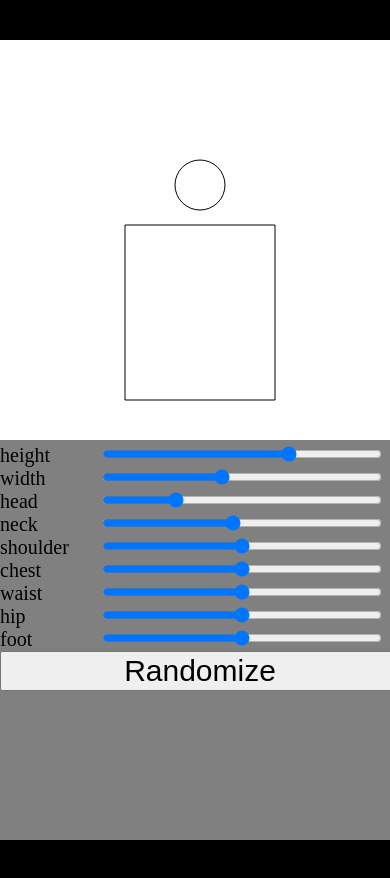
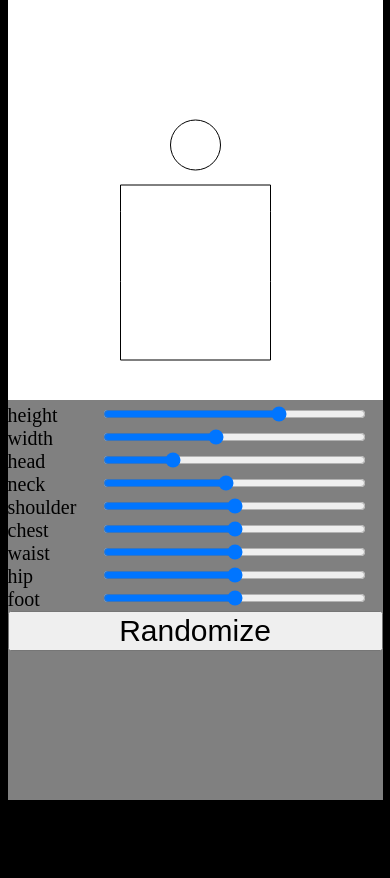
Before and after one commit to kianjr/character-creator, a plain HTML site: page index.html in a window 390 px wide. After the commit the page ends 844 px from the top, so only its background shows below. Drawn offline with Linux system fonts and the light colour scheme.

Commit message:
added some more mobile tweaks

```diff
--- a/index.html
+++ b/index.html
@@ -6,7 +6,7 @@
   <title>Canvas Test</title>
 </head>
 <body>
-  <canvas id="c" height="400px" width="400px"></canvas>
+  <canvas id="c" height="400px" width="375"></canvas>
   <div id="sliders">
   </div>
   <button onclick="randomize()">Randomize</button>
@@ -15,8 +15,8 @@
 <style>
   html { background-color: black; }
   body {
-    margin: 40px auto;
-    width: 400px;
+    margin: 0 auto;
+    width: 375px;
     height: 800px;
     background-color: grey;
   }
```
